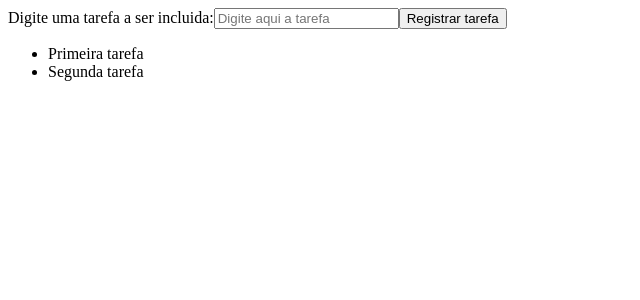
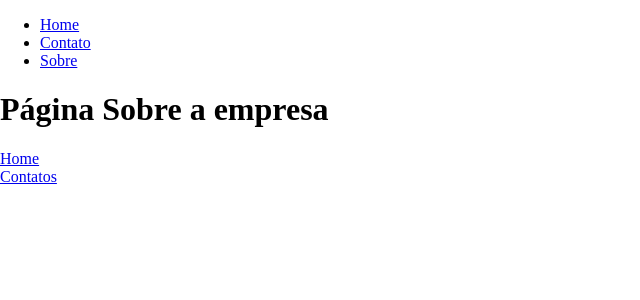
Before and after one commit to ricksantosdev/Next_React, a React (Create React App) app: page /sobre in a window 1280 px wide. Shown: the top 300 px of the page, without its empty margins (0-640 px from the left). Built offline with nearby package versions, Linux system fonts and the light colour scheme.

Commit message:
Criando menu com roteamento react router

```diff
--- a/package.json
+++ b/package.json
@@ -6,6 +6,7 @@
     "cra-template": "1.2.0",
     "react": "^19.0.0",
     "react-dom": "^19.0.0",
+    "react-router-dom": "^7.9.1",
     "react-scripts": "5.0.1"
   },
   "scripts": {
--- a/src/App.js
+++ b/src/App.js
@@ -1,57 +1,10 @@
+import Sobre from "./pages/Sobre";
+import Rotas from "./routes";
+import { Link } from "react-router-dom";
 
-import { useState } from "react";
-import react from "react";
-
-
-function App() {
-
-  const [tarefas, setTarefas] = useState([]);
-  const [input, setInput] = useState('');
-
-
-
-  function handleInputTarefa(param) {
-    setInput(param);
-  }
-
-
-  function handleRegister(event) {
-    event.preventDefault();
-    alert('cadastrando suas tarefas');
-
-    setTarefas([
-      ...tarefas, input
-    ])
-
-    setInput('');
-  }
-
-  return (
-    <div>
-      <form onSubmit={handleRegister}>
-        <h1>Listas de tarefas</h1>
-        <label>Tarefa:</label><br />
-        <input type="text" value={input} placeholder="Digite sua tarefa"
-          onChange={(e) => handleInputTarefa(e.target.value)} /> <br />
-
-        <button type="submit">
-          Cadastrar
-        </button>
-        <br />
-
-        <ul>
-          {tarefas.map(tarefa => (
-            <li key={tarefa}> {tarefa} </li>
-          ))}
-        </ul>
-
-
-      </form>
-
-    </div>
-
+export default function App(){
+  return(
+    <Rotas/>
 
   );
 }
-
-export default App;
--- /dev/null
+++ b/src/components/Menu/index.js
@@ -0,0 +1,12 @@
+import { Link } from "react-router-dom";
+
+export default function Menu() {
+return(
+    <ul>
+        <li> <Link to="/home">Home</Link> </li>
+        <li> <Link to="/contato">Contato</Link> </li>
+        <li> <Link to="/sobre">Sobre</Link> </li>
+    </ul>
+
+);
+}
--- a/src/components/RequisicaoHttp.js
+++ b/src/components/RequisicaoHttp.js
@@ -29,6 +29,9 @@ function RequisicaoHttp(){
                 return(
                     <article key={item.id} className="post">
                         <strong className="titulo">{item.titulo}</strong>
+                        <img src={item.capa} alt={item.titulo} />
+                        <p className="subtitulo"> {item.subtitulo}</p>
+                        <a className="botao"> Acessar</a>
                     </article>
                 )
             } )}
--- a/src/components/style.css
+++ b/src/components/style.css
@@ -22,3 +22,44 @@ body{
     padding: 0;
     box-sizing: border-box;
 }
+
+.post{
+    display: flex;
+    flex-direction: column;
+    justify-content: center;
+    width: 700px;
+    background-color: white;
+    border-radius: 9px;
+    border-width: 1px;
+    margin: 8px;
+    padding: 10px;
+}
+
+.titulo{
+    font-size: 25px;
+    margin-top: 10px;
+    margin-bottom: 25px;
+}
+
+.subtitulo{
+    margin:5px;
+}
+
+.botao{
+    height: 40px;
+    background: none;
+    border-radius: 5px;
+    color: blue;
+    border: 1px solid blue;
+    display: flex;
+    justify-content: center;
+    align-items: center;
+    font-size: 18px;
+    font-weight: bold;
+    transition: all 0.5s;
+}
+
+.botao:hover{
+    background-color: blue;
+    color: white;
+}
--- a/src/index.js
+++ b/src/index.js
@@ -4,11 +4,12 @@ import App from './App';
 import Imc from './components/Imc';
 import CadastroUsuario from './components/CadastroUsuario';
 import CadastroTarefas from './components/CadastroTarefas';
+import RequisicaoHttp from './components/RequisicaoHttp';
 
 
 const root = ReactDOM.createRoot(document.getElementById('root'));
 root.render(
   <React.StrictMode>
-    <CadastroTarefas />
+    <App />
   </React.StrictMode>
 );
--- /dev/null
+++ b/src/pages/Contato/index.js
@@ -0,0 +1,12 @@
+import { Link } from "react-router-dom";
+
+export default function Contato(){
+    return(
+        <div>
+            <h1> Página Contato</h1>
+            <span>teste@teste.com</span>
+            <Link to="/sobre">Sobre</Link>  <br/>
+            <Link to="/home">Contatos</Link>
+        </div>
+    );
+}
--- /dev/null
+++ b/src/pages/Home/index.js
@@ -0,0 +1,11 @@
+import { Link } from "react-router-dom";
+
+export default function Home(){
+    return(
+        <div>
+            <h1> Página home</h1>
+            <Link to="/sobre">Sobre</Link> <br/>
+            <Link to="/contato">Contatos</Link>
+        </div>
+    );
+}
--- /dev/null
+++ b/src/pages/Sobre/index.js
@@ -0,0 +1,11 @@
+import { Link } from "react-router-dom";
+
+export default function Sobre(){
+    return(
+        <div>
+            <h1> Página Sobre a empresa</h1>
+            <Link to="/home">Home</Link> <br/>
+            <Link to="/contato">Contatos</Link>
+        </div>
+    );
+}
--- /dev/null
+++ b/src/routes.js
@@ -0,0 +1,23 @@
+import { BrowserRouter , Route, Routes } from "react-router-dom";
+import Home from "./pages/Home";
+
+import Sobre from "./pages/Sobre";
+import Contato from "./pages/Contato";
+import Menu from "./components/Menu";
+
+const Rotas = () => {
+    return(
+        <BrowserRouter>
+        <Menu/>
+        <Routes>
+            <Route path="/" element={<Home/>} />
+            <Route path="/home" element={<Home/>} />
+            <Route path="/contato" element={<Contato/>} />
+            <Route path="/sobre" element={<Sobre/>} />
+        </Routes>
+        </BrowserRouter>
+    )
+}
+
+
+export default Rotas;
```
Also changed, not shown: src/ApplicationCadastraTarefas.js (added, +57 -0 lines), 1 other file (tests, documents, lock files or other folders).
